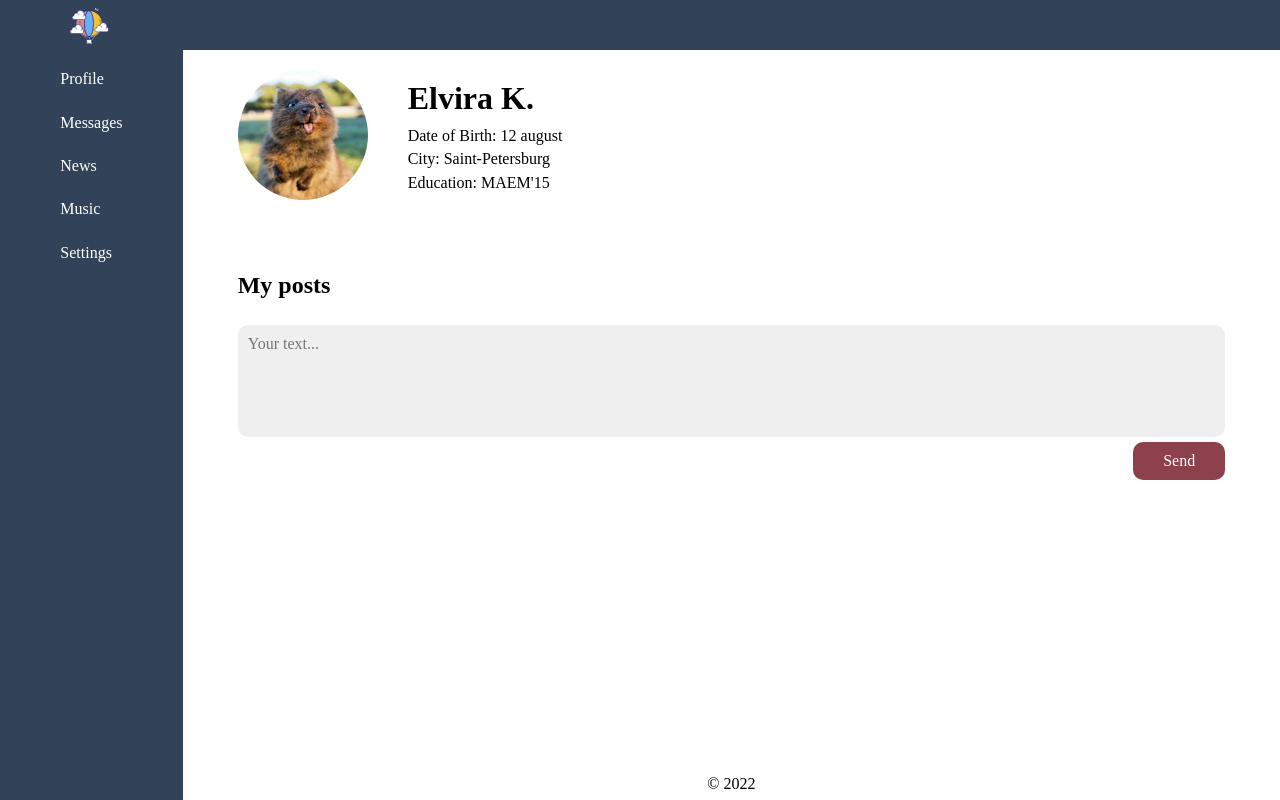
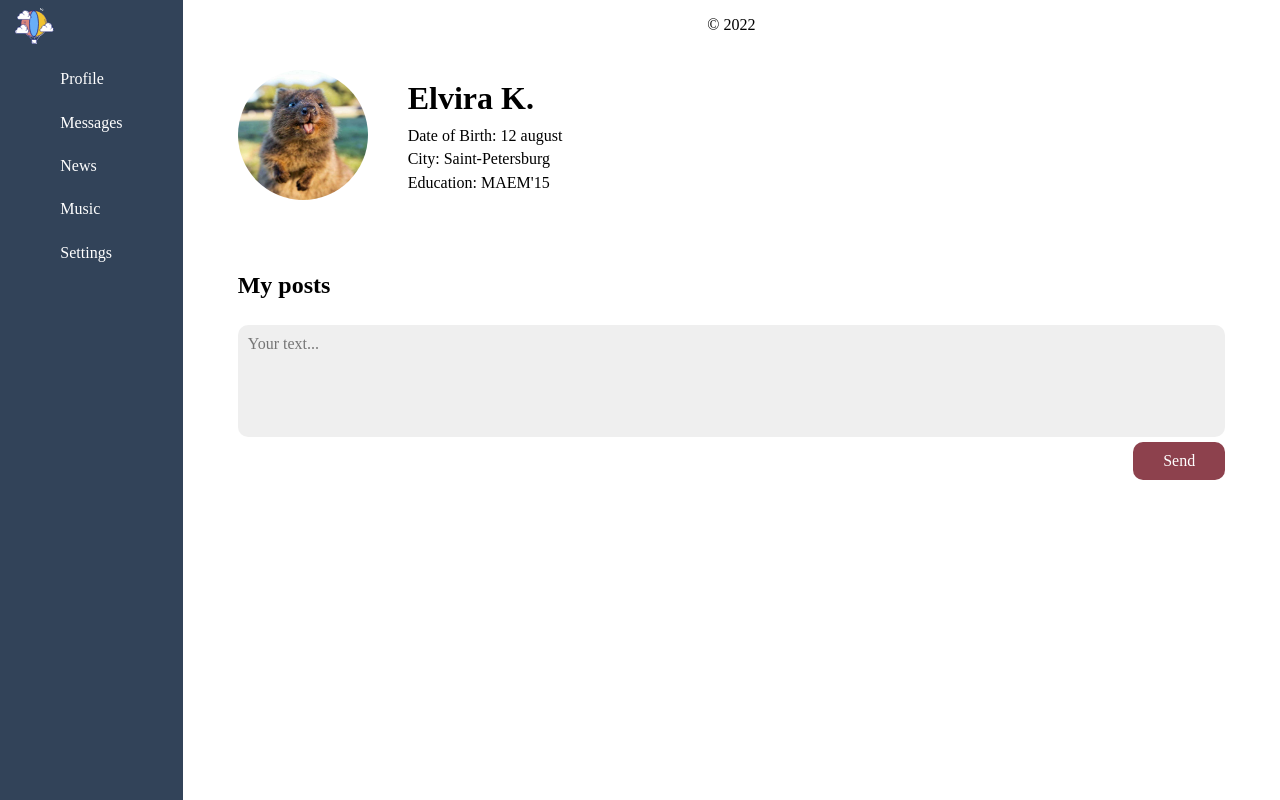
Before and after one commit to Elvira-del/social-network, a React (Create React App) app: page / in a window 1280 px wide. Built offline with nearby package versions, Linux system fonts and the light colour scheme.

Commit message:
refactor: add Header scss module file

```diff
--- a/src/components/Header/Header.jsx
+++ b/src/components/Header/Header.jsx
@@ -1,10 +1,12 @@
 import React from "react";
 import logo from "../../assets/logo.svg";
+import style from "./Header.module.scss";
 
 const Header = () => {
+  console.log(style);
   return (
-    <header className="header">
-      <div className="container header__wrap">
+    <header className={style.header}>
+      <div className={`container ${style.header__wrap}`}>
         <img className="logo" src={logo} width="50" height="50" alt="" />
       </div>
     </header>
--- /dev/null
+++ b/src/components/Header/Header.module.scss
@@ -0,0 +1,11 @@
+@use "../../styles/scss/abstracts/mixins";
+
+.header {
+  @include mixins.grid(0, normal, center);
+  min-height: 6vh;
+  background-color: #324359;
+
+  &__wrap {
+    @include mixins.grid(0, normal, center);
+  }
+}
--- a/src/styles/scss/layout/_header.scss
+++ /dev/null
@@ -1,9 +0,0 @@
-.header {
-  @include grid(0, normal, center);
-  min-height: 6vh;
-  background-color: #324359;
-
-  &__wrap {
-    @include grid(0, normal, center);
-  }
-}
--- a/src/styles/scss/main.scss
+++ b/src/styles/scss/main.scss
@@ -6,7 +6,7 @@
 @import "./components/post";
 
 @import "./layout/grid";
-@import "./layout/header";
+
 @import "./layout/navbar";
 @import "./layout/posts";
 @import "./layout/user";
```
